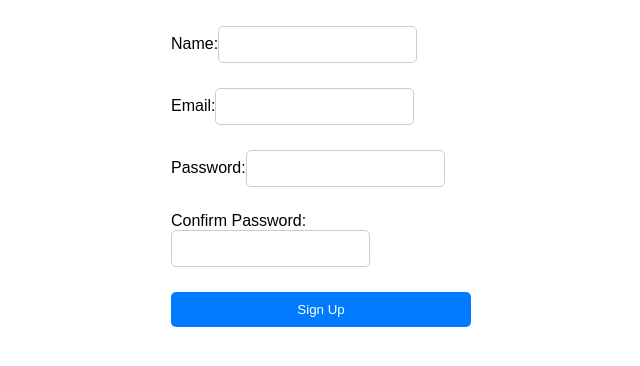
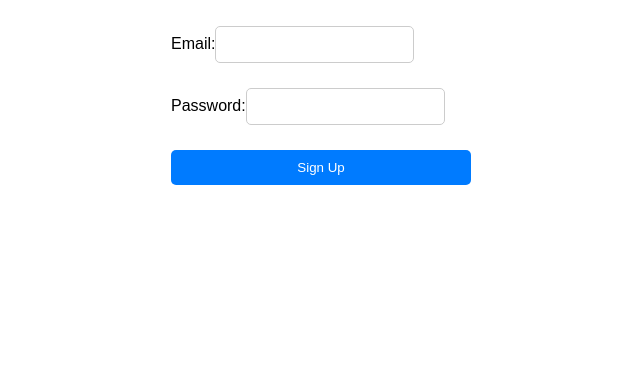
Before and after one commit to u22633601/MP-13, a React (Create React App) app in the folder twitter_clone/: page /signup in a window 1280 px wide. Shown: the top 366 px of the page, without its empty margins (319-959 px from the left). Built offline with nearby package versions, Linux system fonts and the light colour scheme.

Commit message:
Added test auth
Basic test auth to dummy server

```diff
--- a/twitter_clone/package.json
+++ b/twitter_clone/package.json
@@ -3,9 +3,11 @@
   "version": "0.1.0",
   "private": true,
   "dependencies": {
+    "@supabase/supabase-js": "^2.39.7",
     "@testing-library/jest-dom": "^5.17.0",
     "@testing-library/react": "^13.4.0",
     "@testing-library/user-event": "^13.5.0",
+    "axios": "^1.6.7",
     "react": "^18.2.0",
     "react-dom": "^18.2.0",
     "react-router-dom": "^6.22.3",
--- a/twitter_clone/src/components/Login.js
+++ b/twitter_clone/src/components/Login.js
@@ -1,19 +1,54 @@
 // Login.js
-import React from 'react';
+import React, { useState } from 'react';
+import { createClient } from '@supabase/supabase-js';
+
+const supabaseUrl = 'https://onwwwinvmssfezabtusm.supabase.co';
+const supabaseKey = 'eyJhbGciOiJIUzI1NiIsInR5cCI6IkpXVCJ9.eyJpc3MiOiJzdXBhYmFzZSIsInJlZiI6Im9ud3d3aW52bXNzZmV6YWJ0dXNtIiwicm9sZSI6InNlcnZpY2Vfcm9sZSIsImlhdCI6MTcwOTU2NTcxNCwiZXhwIjoyMDI1MTQxNzE0fQ.mOxGCVENYEd-Q0f6c-9YavSrxdLNwW63wcF4Zjp61jg';
+const supabase = createClient(supabaseUrl, supabaseKey);
 
 const Login = () => {
+  const [email, setEmail] = useState('');
+  const [password, setPassword] = useState('');
+  const [userData, setUserData] = useState(null); // State to store user data
+
+  const handleSubmit = async (event) => {
+    event.preventDefault();
+
+    const { user, error } = await supabase.auth.signInWithPassword({
+      email,
+      password,
+    });
+
+    if (error) {
+      console.error('Error logging in:', error.message);
+    } else {
+      console.log('User logged in:', user);
+      setUserData(user); // Update user data state
+    }
+  };
+
   return (
-    <form>
+    <div>
+      <form onSubmit={handleSubmit}>
         <label>
           Email:
-        <input type="email" name="email" required />
+          <input type="email" value={email} onChange={e => setEmail(e.target.value)} required />
         </label>
         <label>
           Password:
-        <input type="password" name="password" required />
+          <input type="password" value={password} onChange={e => setPassword(e.target.value)} required />
         </label>
         <input type="submit" value="Login" />
       </form>
+      {userData && ( // Conditionally render user data if available
+        <div>
+          <h2>User Data:</h2>
+          <p>Email: {userData.email}</p>
+          <p>UID: {userData.id}</p>
+          {/* Add more fields as needed */}
+        </div>
+      )}
+    </div>
   );
 };
 
--- a/twitter_clone/src/components/SignUp.js
+++ b/twitter_clone/src/components/SignUp.js
@@ -1,27 +1,55 @@
 // SignUp.js
-import React from 'react';
+import React, { useState } from 'react';
+import { createClient } from '@supabase/supabase-js';
+
+const supabaseUrl = 'https://onwwwinvmssfezabtusm.supabase.co';
+const supabaseKey = 'eyJhbGciOiJIUzI1NiIsInR5cCI6IkpXVCJ9.eyJpc3MiOiJzdXBhYmFzZSIsInJlZiI6Im9ud3d3aW52bXNzZmV6YWJ0dXNtIiwicm9sZSI6InNlcnZpY2Vfcm9sZSIsImlhdCI6MTcwOTU2NTcxNCwiZXhwIjoyMDI1MTQxNzE0fQ.mOxGCVENYEd-Q0f6c-9YavSrxdLNwW63wcF4Zjp61jg';
+const supabase = createClient(supabaseUrl, supabaseKey);
 
 const SignUp = () => {
+  const [email, setEmail] = useState('');
+  const [password, setPassword] = useState('');
+  const [userData, setUserData] = useState(null); // State to store user data
+
+  const handleSubmit = async (event) => {
+    event.preventDefault();
+
+    const { user, error } = await supabase.auth.signUp({
+      email,
+      password,
+    });
+
+    if (error) {
+      console.error('Error signing up:', error.message);
+    } else {
+      console.log('User signed up:', user);
+      console.log(user);
+      setUserData(user); // Update user data state
+    }
+  };
+
   return (
-    <form>
-      <label>
-        Name:
-        <input type="text" name="name" required />
-      </label>
+    <div>
+      <form onSubmit={handleSubmit}>
         <label>
           Email:
-        <input type="email" name="email" required />
+          <input type="email" value={email} onChange={e => setEmail(e.target.value)} required />
         </label>
         <label>
           Password:
-        <input type="password" name="password" required />
-      </label>
-      <label>
-        Confirm Password:
-        <input type="password" name="confirmPassword" required />
+          <input type="password" value={password} onChange={e => setPassword(e.target.value)} required />
         </label>
         <input type="submit" value="Sign Up" />
       </form>
+      {userData && ( // Conditionally render user data if available
+        <div>
+          <h2>User Data:</h2>
+          <p>Email: {userData.email}</p>
+          <p>UID: {userData.id}</p>
+          {/* Add more fields as needed */}
+        </div>
+      )}
+    </div>
   );
 };
 
```
Also changed, not shown: 1 other file (tests, documents, lock files or other folders). Lines whose indentation alone changed are shown as unchanged.
